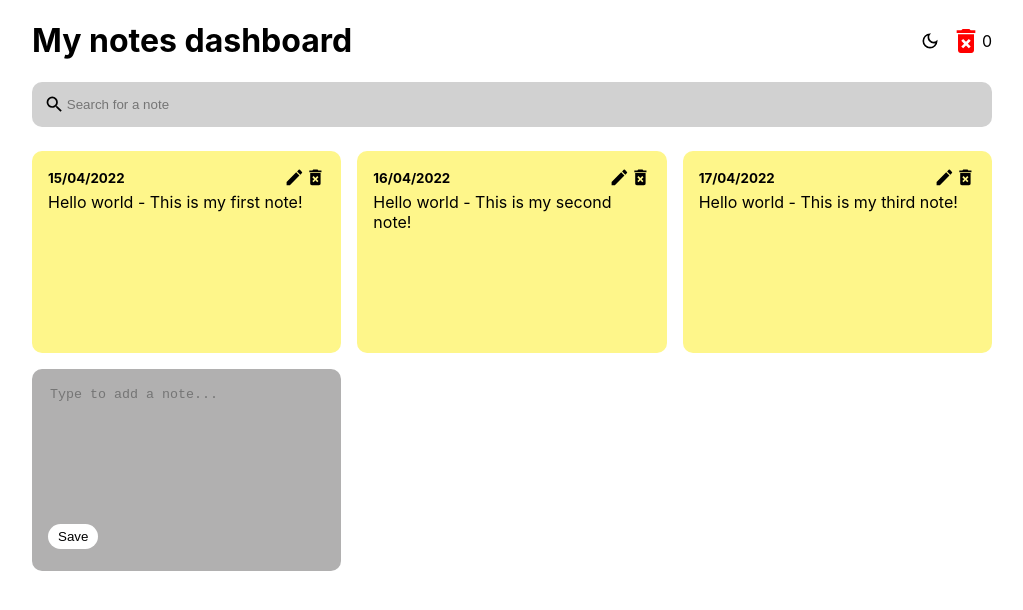
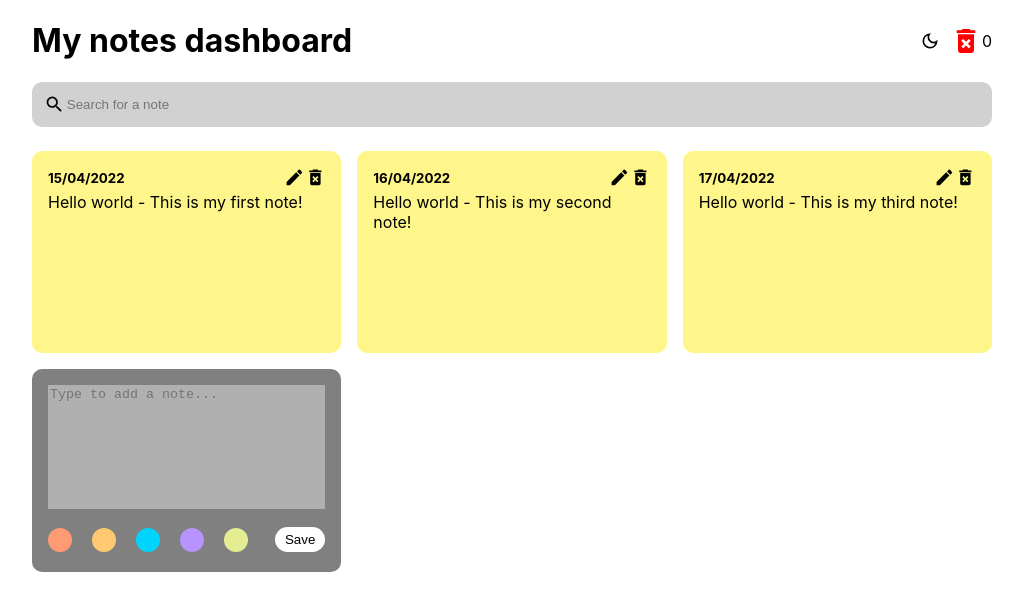
Before and after one commit to micadecolonia/coding-challenge, a React (Create React App) app: page / in a window 1280 px wide. Shown: the top 610 px of the page, without its empty margins (128-1151 px from the left). Built offline with nearby package versions, Linux system fonts and the light colour scheme.

Commit message:
Added color to Notes

```diff
--- a/src/components/AddNote.js
+++ b/src/components/AddNote.js
@@ -1,8 +1,10 @@
 import PropTypes from 'prop-types';
 import { useState } from 'react';
+import ColorSelector from './ColorSelector/Index';
 
 function AddNote({ handleAddNote }) {
   const [noteText, setNoteText] = useState('');
+  const [noteColor, setNoteColor] = useState('grey');
 
   const handleChange = (event) => {
     // Validate it does not exceed the 300 char limit
@@ -14,16 +16,21 @@ function AddNote({ handleAddNote }) {
   const handleSaveClick = () => {
     // Validate that the user does enter at least one char in the note
     if (noteText.trim().length > 0) {
-      handleAddNote(noteText);
+      handleAddNote(noteText, noteColor);
       // After adding the note, set the preview note back to being empty
       setNoteText('');
     }
   };
 
+  const handleChangeColor = (color) => {
+    setNoteColor(color);
+  };
+
   return (
-    <div className="note new">
+    <div className="note new" style={{ backgroundColor: noteColor }}>
       <textarea rows="8" cols="10" placeholder="Type to add a note..." value={noteText} onChange={handleChange} />
       <div className="note-footer">
+        <ColorSelector handleChangeColor={handleChangeColor} />
         <button type="button" className="save" onClick={handleSaveClick}>Save</button>
       </div>
     </div>
--- a/src/pages/Dashboard.js
+++ b/src/pages/Dashboard.js
@@ -15,10 +15,11 @@ function Dashboard() {
   const [isEdit, setIsEdit] = useState(false);
   const date = new Date();
 
-  const addN = (text) => {
+  const addN = (text, color) => {
     const newNote = {
       id: nanoid(),
       text,
+      color,
       date: date.toLocaleDateString(),
     };
     dispatch(addNote(newNote));
@@ -44,6 +45,7 @@ function Dashboard() {
             notes={notes.filter((note) => note.text.toLowerCase().includes(searchText))}
             handleAddNote={addN}
             handleDeleteNote={deleteN}
+            handleRemoveFromTrash={() => () => {}}
             handleEditNote={editN}
             isEdit={isEdit}
             isDelete={false}
--- a/src/store/initState.js
+++ b/src/store/initState.js
@@ -4,18 +4,21 @@ const notes = [{
   id: nanoid(),
   text: 'Hello world - This is my first note!',
   date: '15/04/2022',
+  color: '#fec971',
   isTrashed: 'false',
 },
 {
   id: nanoid(),
   text: 'Hello world - This is my second note!',
   date: '16/04/2022',
+  color: '#00d4fe',
   isTrashed: 'false',
 },
 {
   id: nanoid(),
   text: 'Hello world - This is my third note!',
   date: '17/04/2022',
+  color: '#fec971',
   isTrashed: 'false',
 }];
 
```
